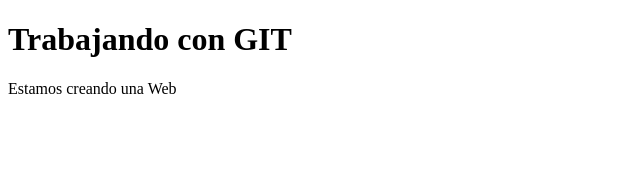
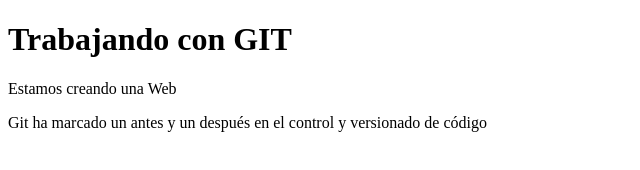
Before and after one commit to omiras/git-playground, a plain HTML site: page index.html in a window 1280 px wide. Shown: the whole page, without its empty margins (0-640 px from the left). Drawn offline with Linux system fonts and the light colour scheme.

Commit message:
Párrafo ampliando qué es git

```diff
--- a/index.html
+++ b/index.html
@@ -10,6 +10,7 @@
 <body>
     <h1>Trabajando con GIT</h1>
     <p>Estamos creando una Web</p>
+    <p>Git ha marcado un antes y un después en el control y versionado de código</p>
 </body>
 
 </html>
```
